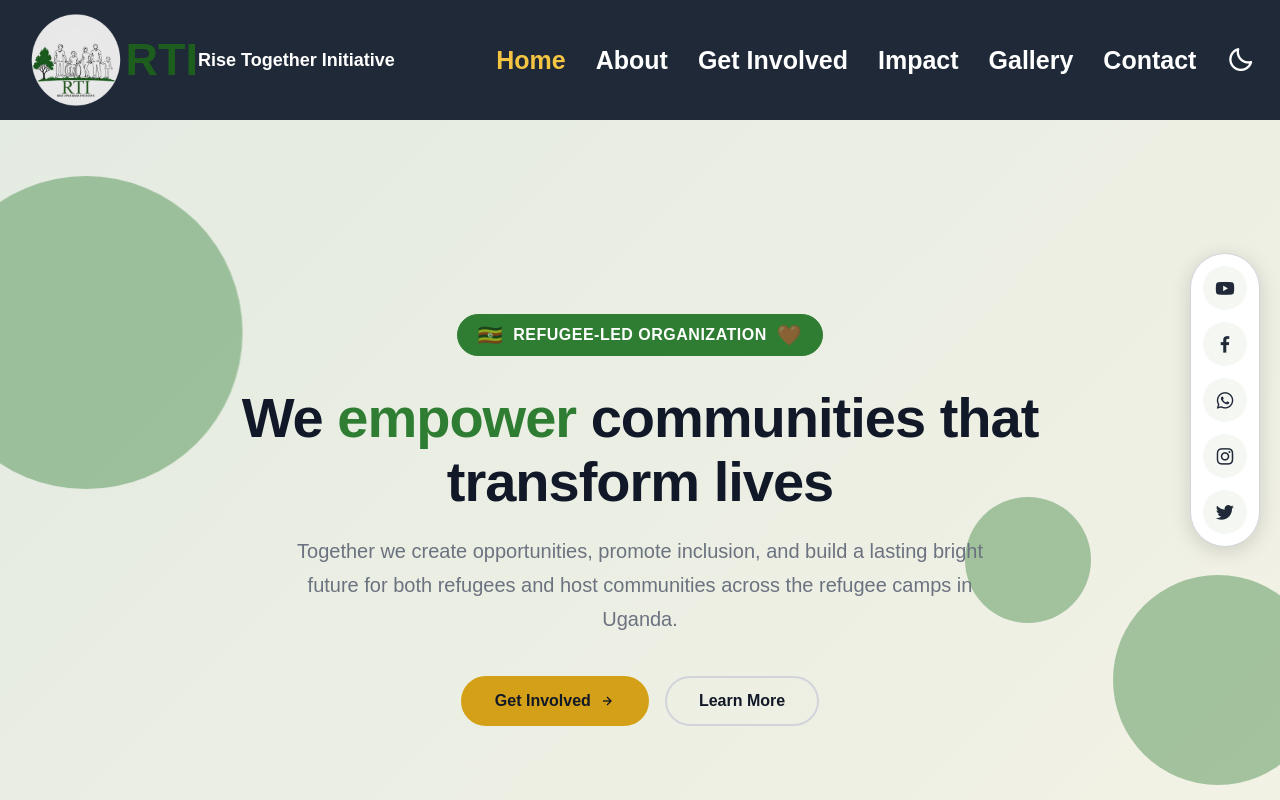
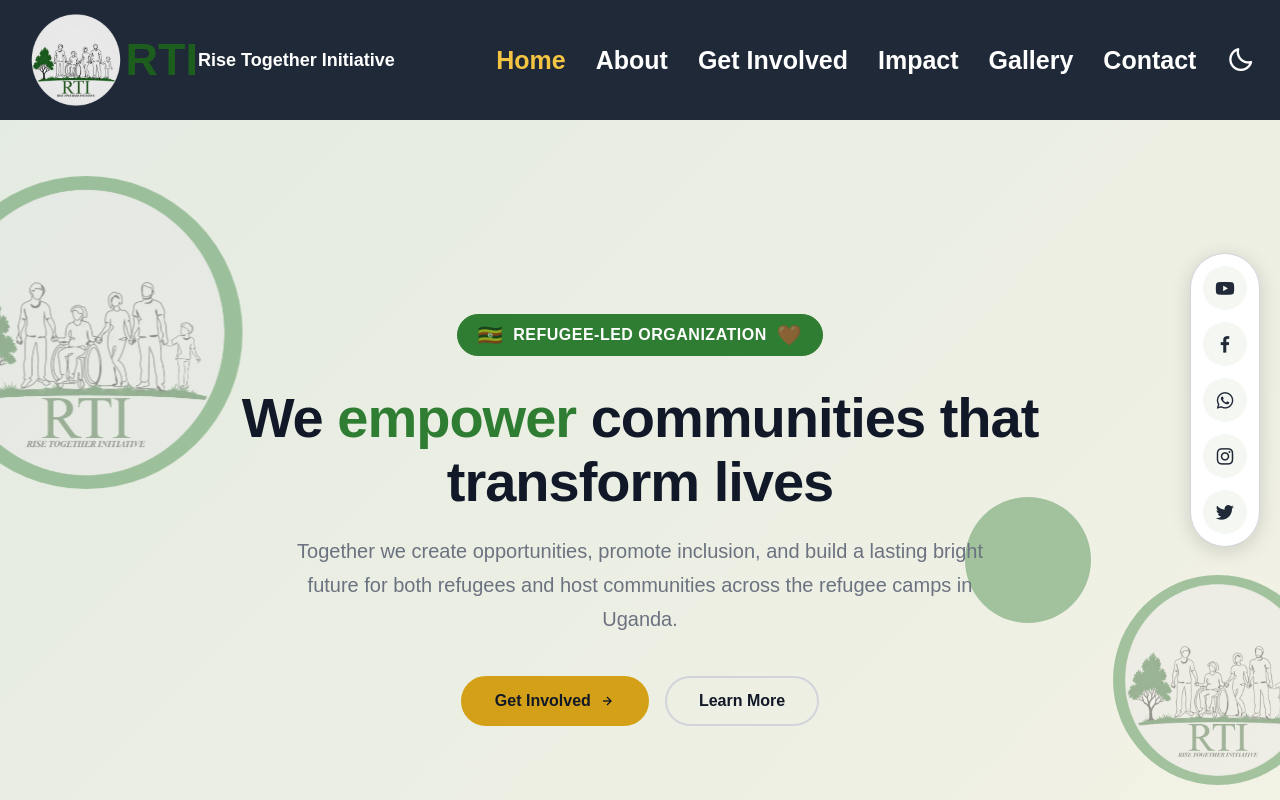
Before and after one commit to GrideLock/RTI, a website: page index.html in a window 1280 px wide. Shown: the top 800 px of the page. Drawn offline with nearby package versions, Linux system fonts and the light colour scheme.

Commit message:
changed html and css

```diff
--- a/index.html
+++ b/index.html
@@ -33,15 +33,15 @@
         </div>
     </header>
     <div class="social-sidebar">
-        <a href="https://www.youtube.com/" class="social-link youtube" aria-label="YouTube" target="_blank" rel="noopener noreferrer"><i class='bx bxl-youtube'></i></a>
+        <a href="https://www.youtube.com/channel/UCrBG_yRNhOkrL-7sXV9LnyQ" class="social-link youtube" aria-label="YouTube" target="_blank" rel="noopener noreferrer"><i class='bx bxl-youtube'></i></a>
         <a href="https://www.facebook.com/profile.php?id=61591011712692" class="social-link facebook" aria-label="Facebook" target="_blank" rel="noopener noreferrer"><i class='bx bxl-facebook'></i></a>
         <a href="https://wa.me/qr/P6VACQJ4VMMFG1" class="social-link whatsapp" aria-label="WhatsApp" target="_blank" rel="noopener noreferrer"><i class='bx bxl-whatsapp'></i></a>
         <a href="https://www.instagram.com/risetogetherinitiative8/" class="social-link instagram" aria-label="Instagram" target="_blank" rel="noopener noreferrer"><i class='bx bxl-instagram'></i></a>
         <a href="https://x.com/RiseTogethx2" class="social-link twitter" aria-label="twitter" target="_blank" rel="noopener noreferrer"><i class='bx bxl-twitter'></i></a>
     </div>
     <section class="home" id="home">
-        <div class="home-shape home-shape-1" aria-hidden="true"></div>
-        <div class="home-shape home-shape-2" aria-hidden="true"></div>
+        <div class="home-shape home-shape-1" aria-hidden="true"><img src="RTI-logo2.png"></div>
+        <div class="home-shape home-shape-2" aria-hidden="true"><img src="RTI-logo2.png"></div>
         <div class="home-shape home-shape-3" aria-hidden="true"></div>
         <div class="home-content">
             <div class="home-badge">
@@ -397,7 +397,7 @@
             <div class="footer-social">
                 <h4>Follow Us</h4>
                 <div class="footer-social-links">
-                    <a href="https://www.youtube.com/" aria-label="YouTube" target="_blank" rel="noopener noreferrer"><i class='bx bxl-youtube'></i></a>
+                    <a href="https://www.youtube.com/channel/UCrBG_yRNhOkrL-7sXV9LnyQ" aria-label="YouTube" target="_blank" rel="noopener noreferrer"><i class='bx bxl-youtube'></i></a>
                     <a href="https://www.facebook.com/profile.php?id=61591011712692" aria-label="Facebook" target="_blank" rel="noopener noreferrer"><i class='bx bxl-facebook'></i></a>
                     <a href="https://wa.me/qr/P6VACQJ4VMMFG1" aria-label="WhatsApp" target="_blank" rel="noopener noreferrer"><i class='bx bxl-whatsapp'></i></a>
                     <a href="https://www.instagram.com/risetogetherinitiative8/" aria-label="Instagram" target="_blank" rel="noopener noreferrer"><i class='bx bxl-instagram'></i></a>
--- a/style.css
+++ b/style.css
@@ -353,6 +353,9 @@ body.dark-mode .btn-outline:hover{
     z-index: 0;
     pointer-events: none;
 }
+.home-shape-1 img{
+    width: 300px;
+}
 .home-shape-1{
     width: 300px;
     height: 300px;
@@ -373,6 +376,9 @@ body.dark-mode .btn-outline:hover{
     top: 50%;
     right: 15%;
     animation: float 6s ease-in-out infinite 2s;
+}
+.home-shape-2 img{
+    width: 200px;
 }
 @keyframes float {
     0%, 100%{
```
